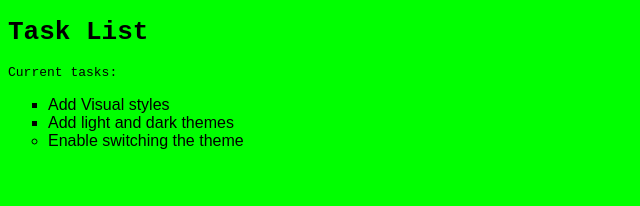
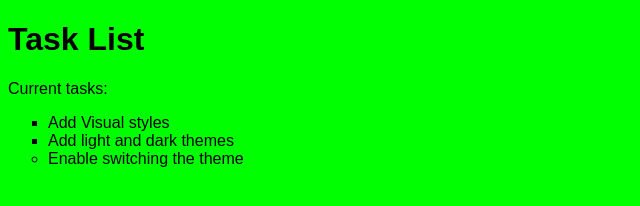
Before and after one commit to DavidLuans7/Funda--oBradesco-DevWeb, a plain HTML site: page index.html in a window 1280 px wide. Shown: the whole page, without its empty margins (0-640 px from the left). Drawn offline with Linux system fonts and the light colour scheme.

Commit message:
Update main.css
Alterações no CSS para que haja mudança de temas de cores.

```diff
--- a/main.css
+++ b/main.css
@@ -10,10 +10,28 @@ li {
 .list {
     list-style: square;
 }
-#msg {
-    font-family: monospace;
-}
 .light-theme {
     color: #000;
     background: #0f0;
 }
+:root {
+    --green: #0f0;
+    --white: #fff;
+    --black: #000;
+}
+* {
+    color: var(--fontColor);
+    font-family: Arial, Helvetica, sans-serif;
+}
+
+body {
+    background: var(--bg);
+}
+.light-theme {
+    --bg: var(--green);
+    --fontColor: var(--black);
+}
+.dark-theme {
+    --bg: var(--black);
+    --fontColor: var(--green);
+}
```
